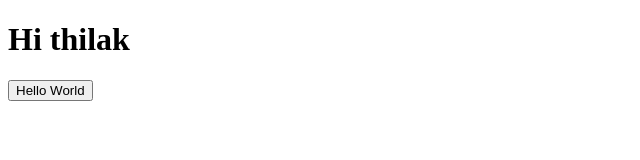
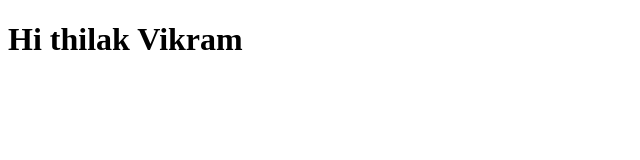
Before and after one commit to ThilakVikram66/Supplier-Detail-Storage-app, a plain HTML site: page index.html in a window 1280 px wide. Shown: the whole page, without its empty margins (0-640 px from the left). Drawn offline with Linux system fonts and the light colour scheme.

Commit message:
update the name

```diff
--- a/index.html
+++ b/index.html
@@ -6,7 +6,6 @@
   <title>Document</title>
 </head>
 <body>
-  <h1>Hi thilak</h1>
-  <button>Hello World</button>
+  <h1>Hi thilak Vikram</h1>
 </body>
 </html>
```
